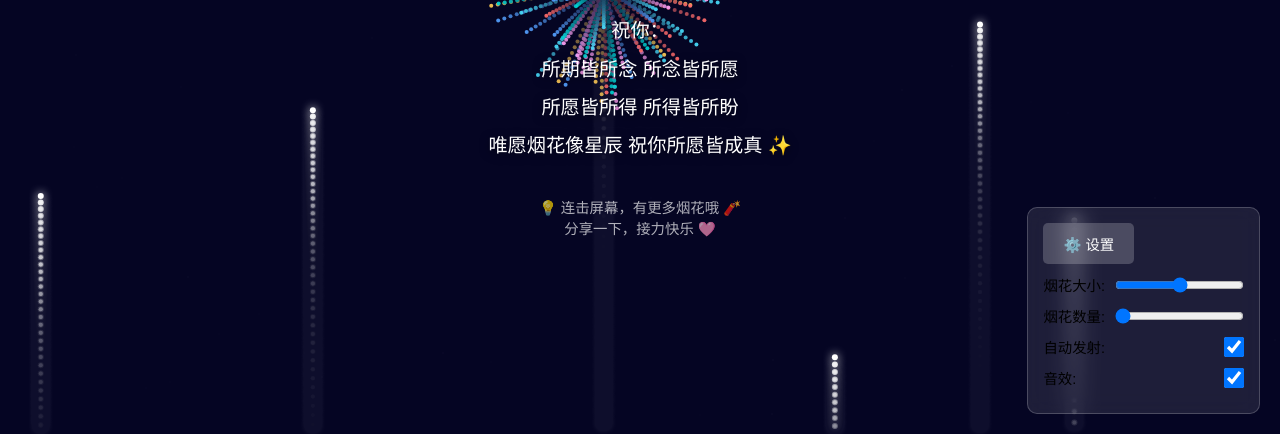
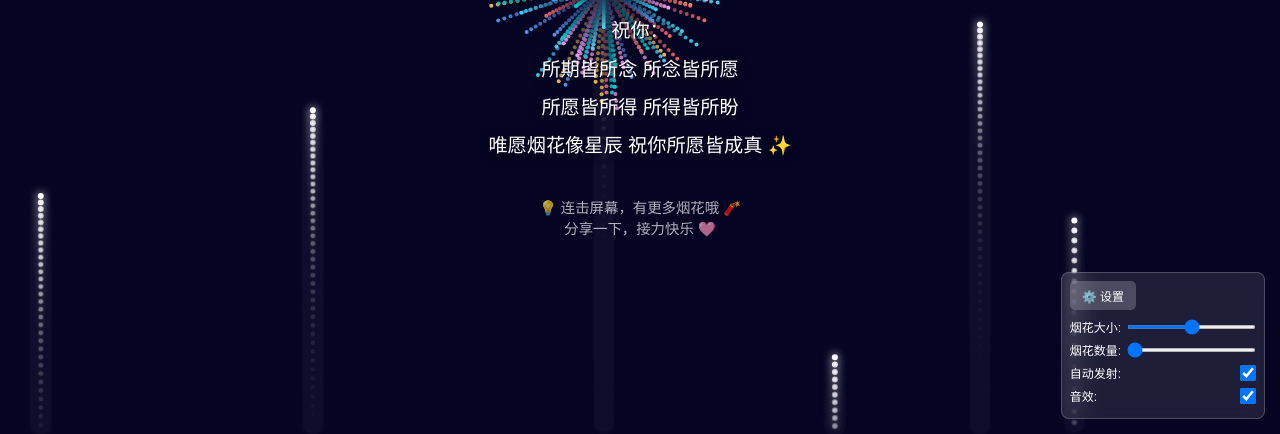
Before and after one commit to guoctang/Star-Fireworks, a plain HTML site: page index.html in a window 1280 px wide. Both pictures are taken after a click on the button "⚙️ 设置". Shown: the part 366-800 px from the top of the page. Drawn offline with Linux system fonts and the light colour scheme; animation ran at ten frames a second.

Commit message:
【0.1.2】refactor(audio): 优化烟花爆炸音效为更逼真音频体验
- 使用 Web Audio API 创建白噪声模拟爆炸声
- 添加低频震动模拟冲击波，增强沉浸感
- 添加高频爆裂音，丰富音效层次
- 采用带通滤波器处理噪声频段，提升音质
- 利用增益节点控制音量包络，实现渐变效果
- 整体调整音频节点连接，确保播放流畅稳定
- 微调设置面板样式，改进界面视觉效果
- 优化按钮和控件尺寸与间距，提高用户交互体验

```diff
--- a/index.html
+++ b/index.html
@@ -104,29 +104,36 @@
 
         .settings {
             position: fixed;
-            bottom: 20px;
-            right: 20px;
+            bottom: 15px;
+            right: 15px;
             z-index: 3;
             background: rgba(255, 255, 255, 0.1);
-            padding: 15px;
-            border-radius: 10px;
+            padding: 8px;
+            border-radius: 8px;
             backdrop-filter: blur(10px);
             border: 1px solid rgba(255, 255, 255, 0.2);
+            color: white;
         }
 
         .settings-toggle {
             background: rgba(255, 255, 255, 0.2);
             border: none;
             color: white;
-            padding: 10px 20px;
+            padding: 6px 12px;
             border-radius: 5px;
             cursor: pointer;
-            font-size: 0.9em;
+            font-size: 0.75em;
+            transition: background 0.3s;
+        }
+
+        .settings-toggle:hover {
+            background: rgba(255, 255, 255, 0.3);
         }
 
         .settings-panel {
             display: none;
-            margin-top: 10px;
+            margin-top: 8px;
+            color: white;
         }
 
         .settings-panel.active {
@@ -134,11 +141,12 @@
         }
 
         .setting-item {
-            margin: 10px 0;
+            margin: 6px 0;
             display: flex;
             align-items: center;
-            gap: 10px;
-            font-size: 0.9em;
+            gap: 6px;
+            font-size: 0.75em;
+            color: white;
         }
 
         .setting-item label {
@@ -147,11 +155,13 @@
 
         .setting-item input[type="range"] {
             flex: 2;
+            height: 4px;
         }
 
         .setting-item input[type="checkbox"] {
-            width: 20px;
-            height: 20px;
+            width: 16px;
+            height: 16px;
+            cursor: pointer;
         }
 
         .stars {
@@ -456,34 +466,83 @@
         let fireworks = [];
         let autoLaunchInterval = null;
 
-        // 创建爆炸音效（使用 Web Audio API 生成）
+        // 创建爆炸音效（使用 Web Audio API 生成更逼真的烟花爆炸声）
         const audioContext = new (window.AudioContext || window.webkitAudioContext)();
 
         function playExplosionSound() {
             if (!document.getElementById('soundToggle').checked) return;
 
-            const oscillator = audioContext.createOscillator();
-            const gainNode = audioContext.createGain();
+            const now = audioContext.currentTime;
+
+            // 创建白噪音源（模拟爆炸的噪音）
+            const bufferSize = audioContext.sampleRate * 0.5;
+            const buffer = audioContext.createBuffer(1, bufferSize, audioContext.sampleRate);
+            const data = buffer.getChannelData(0);
+            for (let i = 0; i < bufferSize; i++) {
+                data[i] = Math.random() * 2 - 1;
+            }
+
+            const whiteNoise = audioContext.createBufferSource();
+            whiteNoise.buffer = buffer;
+
+            // 创建低频震动（模拟爆炸的冲击波）
+            const bass = audioContext.createOscillator();
+            bass.type = 'sine';
+            bass.frequency.setValueAtTime(80, now);
+            bass.frequency.exponentialRampToValueAtTime(20, now + 0.4);
+
+            // 创建高频爆裂声
+            const crackle = audioContext.createOscillator();
+            crackle.type = 'square';
+            crackle.frequency.setValueAtTime(1000, now);
+            crackle.frequency.exponentialRampToValueAtTime(100, now + 0.2);
+
+            // 创建滤波器
             const filter = audioContext.createBiquadFilter();
+            filter.type = 'bandpass';
+            filter.frequency.setValueAtTime(1500, now);
+            filter.frequency.exponentialRampToValueAtTime(200, now + 0.4);
+            filter.Q.value = 1;
 
-            oscillator.connect(filter);
-            filter.connect(gainNode);
-            gainNode.connect(audioContext.destination);
+            // 创建增益节点控制音量包络
+            const noiseGain = audioContext.createGain();
+            noiseGain.gain.setValueAtTime(0.4, now);
+            noiseGain.gain.exponentialRampToValueAtTime(0.01, now + 0.4);
 
-            // 设置爆炸音效参数
-            oscillator.type = 'sawtooth';
-            oscillator.frequency.setValueAtTime(200, audioContext.currentTime);
-            oscillator.frequency.exponentialRampToValueAtTime(50, audioContext.currentTime + 0.3);
+            const bassGain = audioContext.createGain();
+            bassGain.gain.setValueAtTime(0.5, now);
+            bassGain.gain.exponentialRampToValueAtTime(0.01, now + 0.5);
 
-            filter.type = 'lowpass';
-            filter.frequency.setValueAtTime(2000, audioContext.currentTime);
-            filter.frequency.exponentialRampToValueAtTime(100, audioContext.currentTime + 0.3);
+            const crackleGain = audioContext.createGain();
+            crackleGain.gain.setValueAtTime(0.15, now);
+            crackleGain.gain.exponentialRampToValueAtTime(0.01, now + 0.15);
 
-            gainNode.gain.setValueAtTime(0.3, audioContext.currentTime);
-            gainNode.gain.exponentialRampToValueAtTime(0.01, audioContext.currentTime + 0.3);
+            // 主增益控制整体音量
+            const masterGain = audioContext.createGain();
+            masterGain.gain.value = 0.3;
 
-            oscillator.start(audioContext.currentTime);
-            oscillator.stop(audioContext.currentTime + 0.3);
+            // 连接音频节点
+            whiteNoise.connect(filter);
+            filter.connect(noiseGain);
+            noiseGain.connect(masterGain);
+
+            bass.connect(bassGain);
+            bassGain.connect(masterGain);
+
+            crackle.connect(crackleGain);
+            crackleGain.connect(masterGain);
+
+            masterGain.connect(audioContext.destination);
+
+            // 播放音效
+            whiteNoise.start(now);
+            whiteNoise.stop(now + 0.4);
+
+            bass.start(now);
+            bass.stop(now + 0.5);
+
+            crackle.start(now);
+            crackle.stop(now + 0.15);
         }
 
         function launchFirework(x, y) {
```
